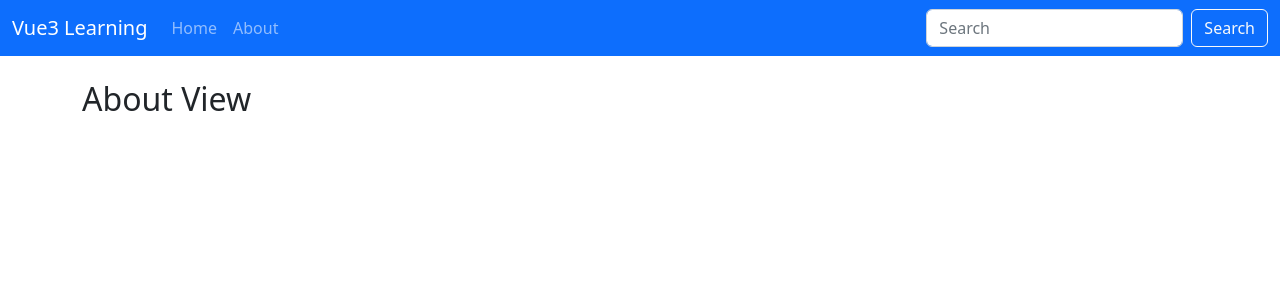
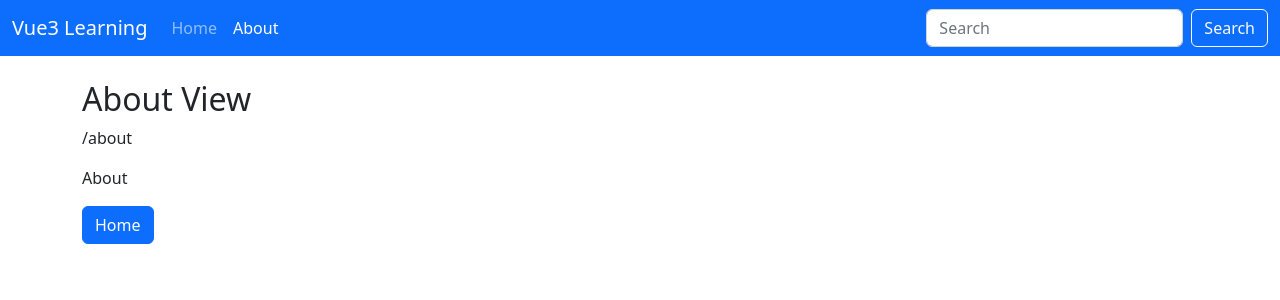
Before and after one commit to c-owner/vue3-learn-practice, a Vue app: page /about in a window 1280 px wide. Shown: the top 300 px of the page. Built offline with nearby package versions, Linux system fonts and the light colour scheme.

Commit message:
active-class

```diff
--- a/src/layouts/TheHeader.vue
+++ b/src/layouts/TheHeader.vue
@@ -17,10 +17,10 @@
                 <div class="collapse navbar-collapse" id="navbarSupportedContent">
                     <ul class="navbar-nav me-auto">
                         <li class="nav-item">
-                            <RouterLink class="nav-link" to="/">Home</RouterLink>
+                            <RouterLink class="nav-link" active-class="active" to="/">Home</RouterLink>
                         </li>
                         <li class="nav-item">
-                            <RouterLink class="nav-link" to="/about">About</RouterLink>
+                            <RouterLink class="nav-link" active-class="active" to="/about">About</RouterLink>
                         </li>
                     </ul>
                     <form class="d-flex" role="search" @submit.stop.prevent="searchSubmit()">
--- a/src/views/AboutView.vue
+++ b/src/views/AboutView.vue
@@ -1,8 +1,16 @@
-<script setup></script>
+<script setup>
+import { useRoute } from 'vue-router';
+
+const route = useRoute();
+console.log(route.name);
+</script>
 
 <template>
     <div>
         <h2>About View</h2>
+        <p>{{ $route.path }}</p>
+        <p>{{ $route.name }}</p>
+        <button class="btn btn-primary" @click="$router.push('/')">Home</button>
     </div>
 </template>
 
--- a/src/views/HomeView.vue
+++ b/src/views/HomeView.vue
@@ -1,8 +1,18 @@
-<script setup></script>
+<script setup>
+import { useRouter } from 'vue-router';
+
+const router = useRouter();
+const goAboutPage = () => {
+    router.push('/about');
+};
+</script>
 
 <template>
     <div>
         <h2>Home View</h2>
+        <p>
+            <button class="btn btn-primary" @click="goAboutPage">About</button>
+        </p>
     </div>
 </template>
 
```
